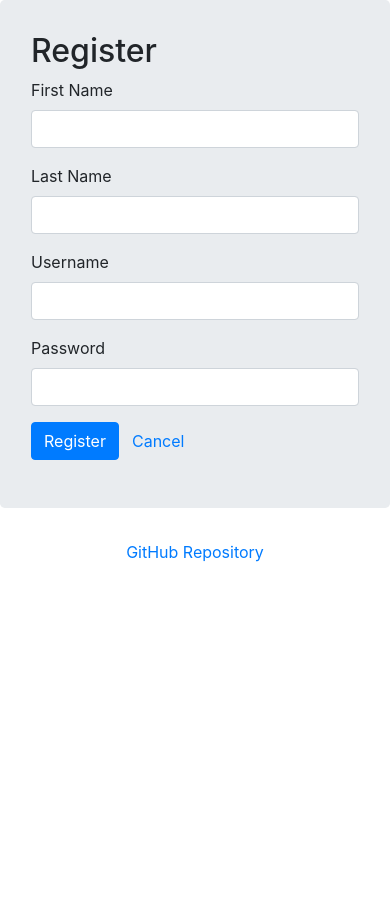
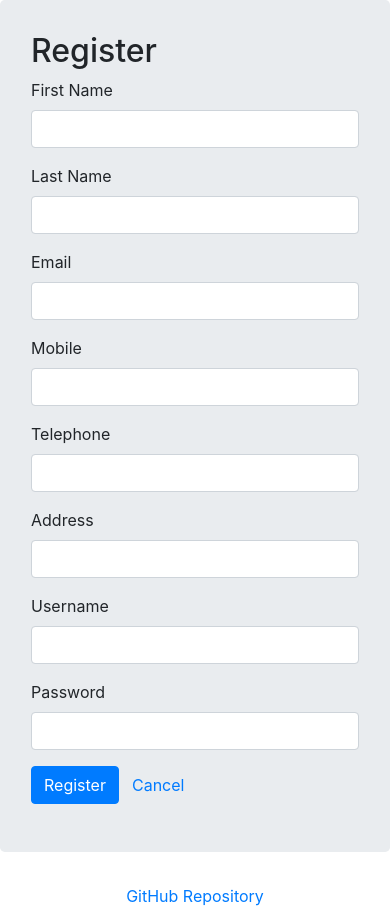
Before and after one commit to dhui808/userreg-ui, an Angular app: page /register in a window 390 px wide. Before the commit the page ends 844 px from the top, so only its background shows below. Built offline with nearby package versions, Linux system fonts and the light colour scheme.

Commit message:
email, mobile

```diff
--- a/angular.json
+++ b/angular.json
@@ -14,7 +14,8 @@
           "builder": "@angular-devkit/build-angular:browser",
           "options": {
             "aot": true,
-            "outputPath": "dist/userreg-ui",
+            "outputPath": "dist",
+             "baseHref": "",
             "index": "src/index.html",
             "main": "src/main.ts",
             "polyfills": "src/polyfills.ts",
@@ -24,7 +25,8 @@
               "src/assets"
             ],
             "styles": [
-              "src/styles.css"
+              "src/styles.css",
+              "src/assets/css/styles.css"
             ],
             "scripts": []
           },
@@ -84,7 +86,8 @@
             "tsConfig": "src/tsconfig.spec.json",
             "karmaConfig": "src/karma.conf.js",
             "styles": [
-              "src/styles.css"
+              "src/styles.css",
+              "src/assets/css/styles.css"
             ],
             "scripts": [],
             "assets": [
--- a/package.json
+++ b/package.json
@@ -1,6 +1,6 @@
 {
   "name": "userreg-ui",
-  "version": "0.0.0",
+  "version": "1.0.0",
   "scripts": {
     "ng": "ng",
     "start": "ng serve",
--- a/src/app/helpers/fake-backend.ts
+++ b/src/app/helpers/fake-backend.ts
@@ -45,6 +45,10 @@ export class FakeBackendInterceptor implements HttpInterceptor {
                 username: user.username,
                 firstName: user.firstName,
                 lastName: user.lastName,
+                email: user.email,
+                mobile: user.mobile,
+                telephone: user.telephone,
+                address: user.address,
                 token: 'fake-jwt-token'
             })
         }
--- a/src/app/home/home.component.html
+++ b/src/app/home/home.component.html
@@ -4,6 +4,6 @@
 <ul>
     <li *ngFor="let user of users">
         {{user.username}} ({{user.firstName}} {{user.lastName}})
-        - <a (click)="deleteUser(user.id)" class="text-danger">Delete</a>
+        - <a (click)="deleteUser(user.id)" class="text-danger" style="cursor: pointer;">Delete</a>
     </li>
 </ul>
--- a/src/app/models/user.ts
+++ b/src/app/models/user.ts
@@ -4,5 +4,9 @@ export class User {
     password: string;
     firstName: string;
     lastName: string;
+    email: string;
+    mobile: string;
+    telephone: string;
+    address: string;
     token: string;
 }
--- a/src/app/register/register.component.html
+++ b/src/app/register/register.component.html
@@ -12,6 +12,34 @@
         <input type="text" formControlName="lastName" class="form-control" [ngClass]="{ 'is-invalid': submitted && f.lastName.errors }" />
         <div *ngIf="submitted && f.lastName.errors" class="invalid-feedback">
             <div *ngIf="f.lastName.errors.required">Last Name is required</div>
+        </div>
+    </div>
+    <div class="form-group">
+        <label for="email">Email</label>
+        <input type="text" formControlName="email" class="form-control" [ngClass]="{ 'is-invalid': submitted && f.email.errors }" />
+        <div *ngIf="submitted && f.email.errors" class="invalid-feedback">
+            <div *ngIf="f.email.errors.required">Email is required</div>
+        </div>
+    </div>
+    <div class="form-group">
+        <label for="mobile">Mobile</label>
+        <input type="text" formControlName="mobile" class="form-control" [ngClass]="{ 'is-invalid': submitted && f.mobile.errors }" />
+        <div *ngIf="submitted && f.mobile.errors" class="invalid-feedback">
+            <div *ngIf="f.mobile.errors.required">Mobile is required</div>
+        </div>
+    </div>
+    <div class="form-group">
+        <label for="telephone">Telephone</label>
+        <input type="text" formControlName="telephone" class="form-control" [ngClass]="{ 'is-invalid': submitted && f.telephone.errors }" />
+        <div *ngIf="submitted && f.telephone.errors" class="invalid-feedback">
+            <div *ngIf="f.telephone.errors.required">Telephone is required</div>
+        </div>
+    </div>
+    <div class="form-group">
+        <label for="address">Address</label>
+        <input type="text" formControlName="address" class="form-control" [ngClass]="{ 'is-invalid': submitted && f.address.errors }" />
+        <div *ngIf="submitted && f.address.errors" class="invalid-feedback">
+            <div *ngIf="f.address.errors.required">Address is required</div>
         </div>
     </div>
     <div class="form-group">
--- a/src/app/register/register.component.ts
+++ b/src/app/register/register.component.ts
@@ -28,6 +28,10 @@ export class RegisterComponent implements OnInit {
         this.registerForm = this.formBuilder.group({
             firstName: ['', Validators.required],
             lastName: ['', Validators.required],
+            email: ['', Validators.required],
+            mobile: ['', Validators.required],
+            telephone: ['', Validators.required],
+            address: ['', Validators.required],
             username: ['', Validators.required],
             password: ['', [Validators.required, Validators.minLength(6)]]
         });
--- a/src/app/services/user.service.ts
+++ b/src/app/services/user.service.ts
@@ -17,6 +17,6 @@ export class UserService {
     }
 
     delete(id: number) {
-        return this.http.delete(environment.apiUrl + '/users/${id}');
+        return this.http.delete(environment.apiUrl + '/users/' + id);
     }
 }
--- a/src/index.html
+++ b/src/index.html
@@ -7,6 +7,8 @@
 
     <!-- bootstrap css -->
     <link href="//cdnjs.cloudflare.com/ajax/libs/twitter-bootstrap/4.3.1/css/bootstrap.min.css" rel="stylesheet" />
+    <link href="assets/css/styles.css" rel="stylesheet" />
+
 </head>
 <body>
     <app>Loading...</app>
```
Also changed, not shown: tsconfig.json (+22 -18 lines), src/assets/css/styles.css (added).
